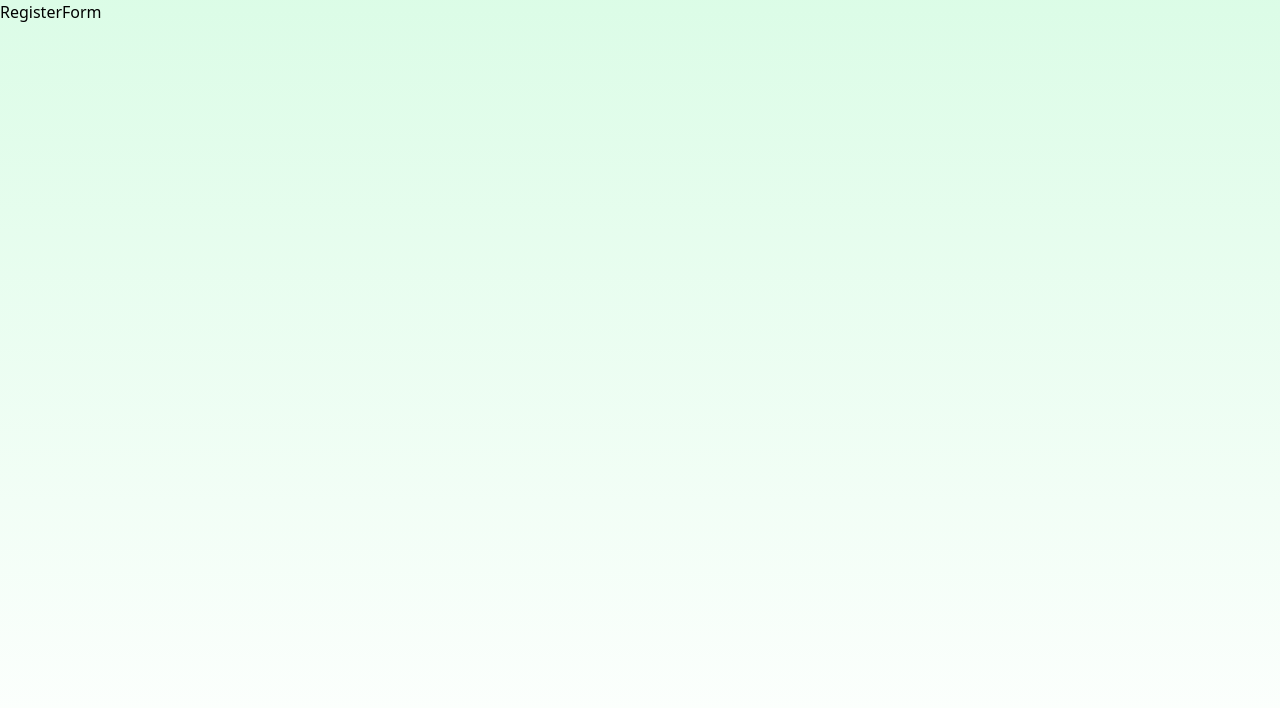
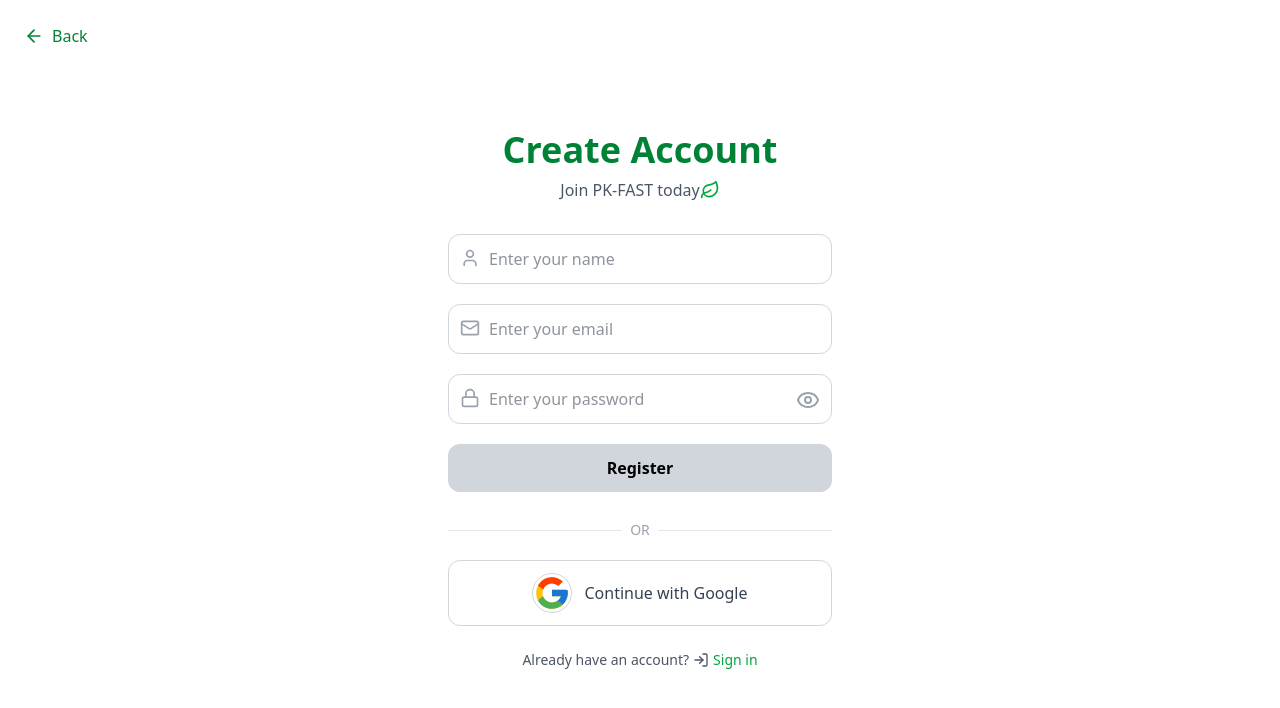
Before and after one commit to Shadmans-World/pk-fast-next-js, a Next.js app: page /register in a window 1280 px wide. Both pictures are taken after a click on the button "Next". Shown: the top 708 px of the page. Built offline with nearby package versions, Linux system fonts and the light colour scheme.

Commit message:
Register completed

```diff
--- a/package.json
+++ b/package.json
@@ -17,7 +17,8 @@
     "next": "16.1.1",
     "next-auth": "^5.0.0-beta.30",
     "react": "19.2.3",
-    "react-dom": "19.2.3"
+    "react-dom": "19.2.3",
+    "react-icons": "^5.5.0"
   },
   "devDependencies": {
     "@tailwindcss/postcss": "^4",
--- a/src/app/register/page.tsx
+++ b/src/app/register/page.tsx
@@ -8,7 +8,7 @@
   return (
     <div>
       {
-        step ==1 ? <Welcome nextStep={setStep}/> : <RegisterForm/>
+        step ==1 ? <Welcome nextStep={setStep}/> : <RegisterForm previousStep = {setStep}/>
       }
 
     </div>
--- a/src/components/RegisterForm.tsx
+++ b/src/components/RegisterForm.tsx
@@ -1,7 +1,177 @@
-import React from 'react'
+import {
+  ArrowLeft,
+  EyeIcon,
+  EyeOff,
+  Leaf,
+  Loader2,
+  Lock,
+  LogIn,
+  Mail,
+  User,
+} from "lucide-react";
+import React, { useState } from "react";
+import { motion } from "motion/react";
+import { FcGoogle } from "react-icons/fc";
+import axios from "axios";
 
-export default function RegisterForm() {
+
+type propTypes = {
+  previousStep: (s: number) => void;
+};
+
+interface formData  {
+  name: string,
+  email: string,
+  password : string
+}
+
+export default function RegisterForm({ previousStep }: propTypes) {
+  const [showPassword, setShowPassword] = useState(false);
+
+  // 🔹 form states
+  const [name, setName] = useState("");
+  const [email, setEmail] = useState("");
+  const [password, setPassword] = useState("");
+  const [loading,setLoading] = useState(false);
+
+  // Function
+  const handleSubmit = async (e: React.FormEvent<HTMLFormElement>) => {
+    e.preventDefault();
+    setLoading(true)
+    const formData : formData = {
+      name,
+      email,
+      password,
+    }
+
+    // API call here
+    try {
+      const result = await axios.post('/api/auth/register',
+        formData)
+      console.log(result.data)
+      setLoading(false)
+    } catch (error) {
+      console.log(error)
+      setLoading(false)
+    }
+  };
+
+  const isDisabled = !name || !email || !password;
+
   return (
-    <div>RegisterForm</div>
-  )
+    <div className="flex flex-col items-center justify-center min-h-screen px-6 py-10 bg-white relative">
+
+      {/* Back Button */}
+      <div
+        className="absolute top-6 left-6 flex items-center gap-2 text-green-700 hover:text-green-800 transition-colors cursor-pointer"
+        onClick={() => previousStep(1)}
+      >
+        <ArrowLeft className="w-5 h-5" />
+        <span className="font-medium">Back</span>
+      </div>
+
+      {/* Title */}
+      <motion.h1
+        initial={{ y: -10, opacity: 0 }}
+        animate={{ y: 0, opacity: 1 }}
+        transition={{ duration: 0.6 }}
+        className="text-4xl font-extrabold text-green-700 mb-2"
+      >
+        Create Account
+      </motion.h1>
+
+      <p className="flex items-center mb-8 text-gray-600">
+        Join PK-FAST today <Leaf className="w-5 h-5 text-green-600" />
+      </p>
+
+      {/* Form */}
+      <motion.form
+        onSubmit={handleSubmit}
+        initial={{ opacity: 0 }}
+        animate={{ opacity: 1 }}
+        transition={{ duration: 0.6 }}
+        className="flex flex-col gap-5 w-full max-w-sm"
+      >
+        {/* Name */}
+        <div className="relative">
+          <User className="absolute left-3 top-3.5 w-5 h-5 text-gray-400" />
+          <input
+            type="text"
+            name="name"
+            placeholder="Enter your name"
+            value={name}
+            onChange={(e) => setName(e.target.value)}
+            className="w-full border border-gray-300 rounded-xl py-3 pl-10 pr-4 text-gray-800 focus:ring-2 focus:ring-green-500 focus:outline-none"
+          />
+        </div>
+
+        {/* Email */}
+        <div className="relative">
+          <Mail className="absolute left-3 top-3.5 w-5 h-5 text-gray-400" />
+          <input
+            type="text"
+            name="email"
+            placeholder="Enter your email"
+            value={email}
+            onChange={(e) => setEmail(e.target.value)}
+            className="w-full border border-gray-300 rounded-xl py-3 pl-10 pr-4 text-gray-800 focus:ring-2 focus:ring-green-500 focus:outline-none"
+          />
+        </div>
+
+        {/* Password */}
+        <div className="relative">
+          <Lock className="absolute left-3 top-3.5 w-5 h-5 text-gray-400" />
+
+          <input
+            type={showPassword ? "text" : "password"}
+            name="password"
+            placeholder="Enter your password"
+            value={password}
+            onChange={(e) => setPassword(e.target.value)}
+            className="w-full border border-gray-300 rounded-xl py-3 pl-10 pr-10 text-gray-800 focus:ring-2 focus:ring-green-500 focus:outline-none"
+          />
+
+          <button
+            type="button"
+            onClick={() => setShowPassword(!showPassword)}
+            className="absolute right-3 top-3.5 text-gray-400 hover:text-gray-600"
+          >
+            {showPassword ? <EyeOff /> : <EyeIcon />}
+          </button>
+        </div>
+
+        {/* Register */}
+        <button
+          type="submit"
+          disabled={isDisabled}
+          className={`py-3 flex items-center justify-center text-center rounded-xl font-semibold transition w-full
+            ${
+              isDisabled
+                ? "bg-gray-300 cursor-not-allowed"
+                : "bg-green-600 text-white hover:bg-green-700"
+            }`}
+        >
+          {
+            loading? <Loader2 className="w-5 h-5 animate-spin"/>: "Register"
+          }
+
+        </button>
+
+        {/* OR */}
+        <div className="flex items-center gap-2 text-gray-400 text-sm mt-2">
+          <span className="flex-1 h-px bg-gray-200"></span>
+          OR
+          <span className="flex-1 h-px bg-gray-200"></span>
+        </div>
+
+        {/* Google */}
+        <button type="button" className="flex w-full items-center justify-center gap-3 border border-gray-300 hover:bg-gray-50 py-3 rounded-xl text-gray-700 font-medium transition-all duration-200 cursor-pointer">
+          <FcGoogle className="flex items-center rounded-full border border-gray-300 hover:bg-gray-50 w-10 h-10 "/>
+          Continue with Google
+        </button >
+      </motion.form>
+
+      <p className="cursor-pointer text-gray-600 mt-6 text-sm flex items-center gap-1">Already have an account? <LogIn className="w-4 h-4"/> <span className="text-green-600">Sign in</span></p>
+    </div>
+  );
 }
```
Also changed, not shown: src/lib/db.ts (+0 -28 lines), 1 other file (tests, documents, lock files or other folders).
